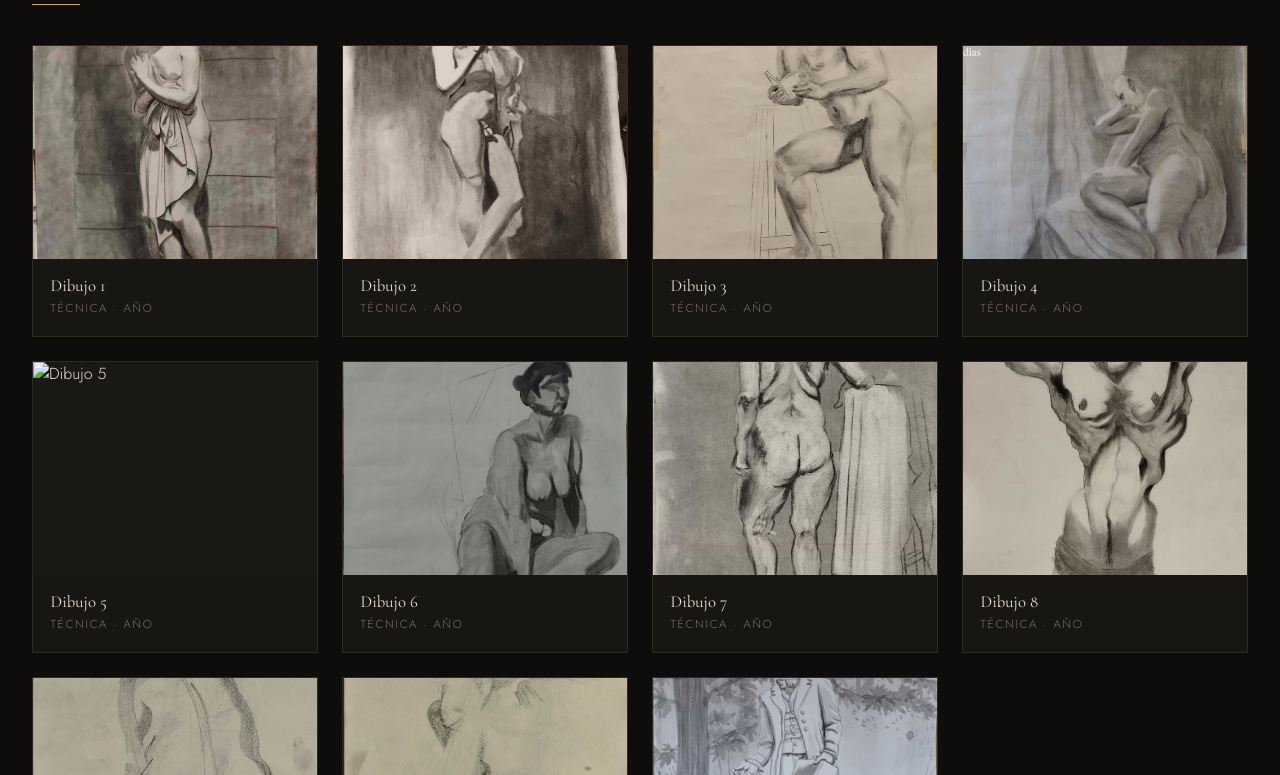
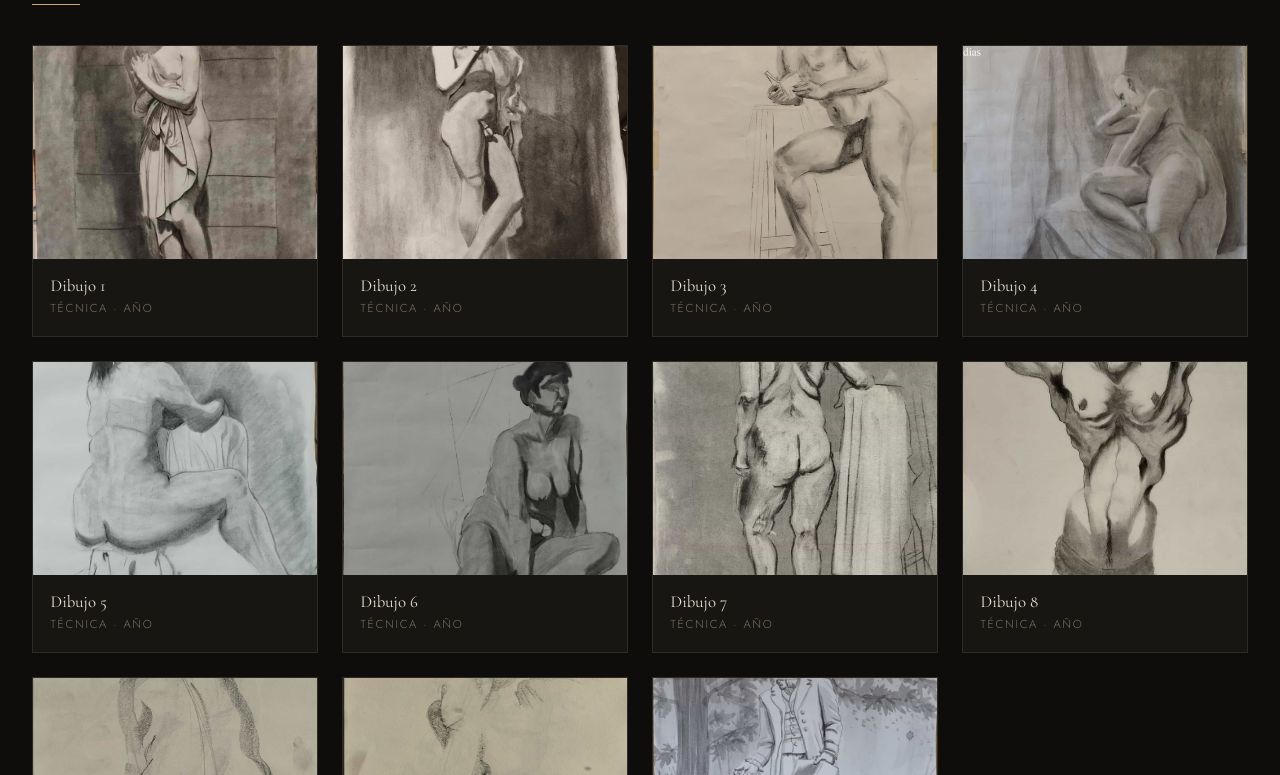
Before and after one commit to karimgrx/karimgrx.github.io, a plain HTML site: page index.html in a window 1280 px wide. Shown: the part 419-1194 px from the top of the page. Drawn offline with nearby package versions, Linux system fonts and the light colour scheme.

Commit message:
Update index.html

```diff
--- a/index.html
+++ b/index.html
@@ -383,7 +383,7 @@
            data-titulo="Dibujo 5"
            data-tecnica="Técnica · Año">
         <div class="obra-img">
-          <img src="dibujo-5.jpg" alt="Dibujo 5">
+          <img src="dibujo-5 (1).jpg" alt="Dibujo 5">
         </div>
         <div class="obra-info">
           <div class="obra-titulo">Dibujo 5</div>
```
